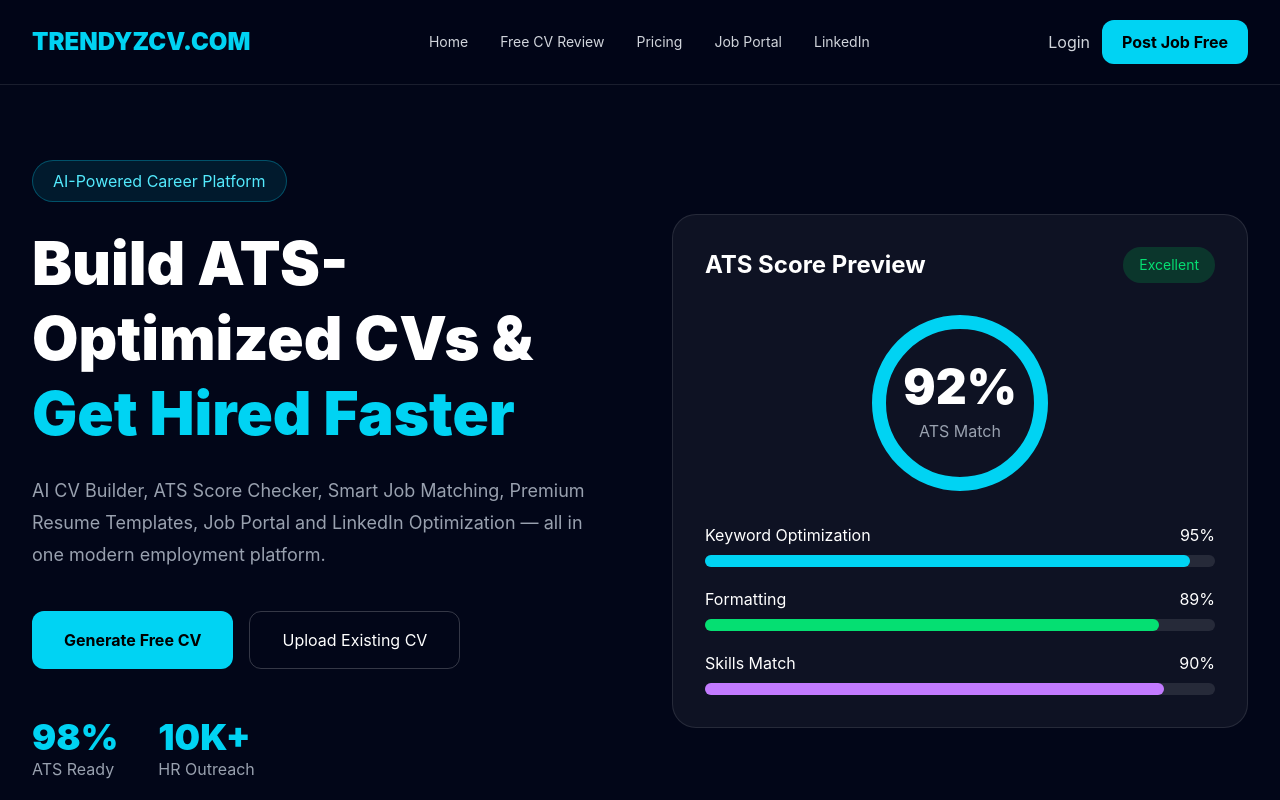
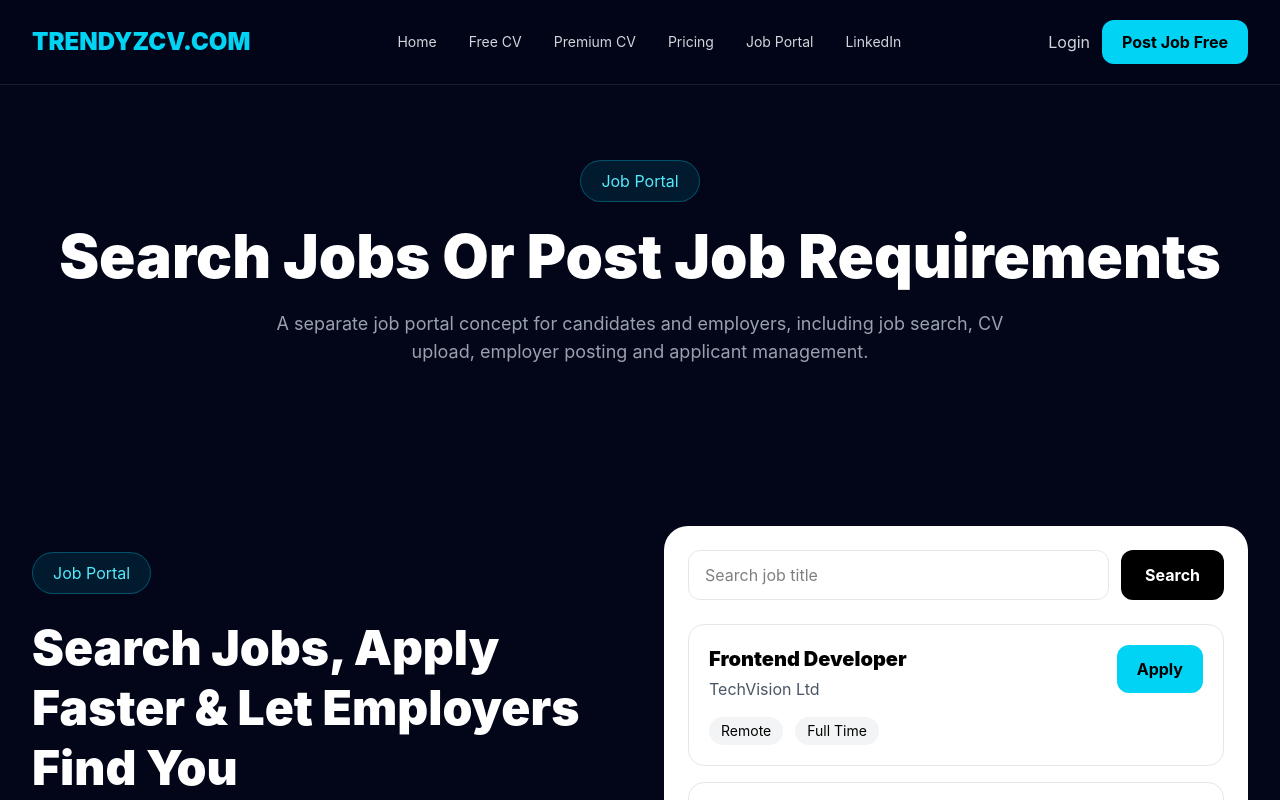
Before and after one commit to kristidyda-cell/trendyzcv-landing-page, a React (Vite) app: page /job-portal in a window 1280 px wide. Shown: the top 800 px of the page. Built offline with nearby package versions, Linux system fonts and the light colour scheme.

Commit message:
Convert landing page into multi-page concept

```diff
--- a/package.json
+++ b/package.json
@@ -13,7 +13,8 @@
     "framer-motion": "^12.38.0",
     "lucide-react": "^1.14.0",
     "react": "^19.2.5",
-    "react-dom": "^19.2.5"
+    "react-dom": "^19.2.5",
+    "react-router-dom": "^7.15.0"
   },
   "devDependencies": {
     "@eslint/js": "^10.0.1",
--- a/src/App.jsx
+++ b/src/App.jsx
@@ -1,50 +1,30 @@
+import { BrowserRouter, Routes, Route } from "react-router-dom";
+
 import Navbar from "./components/Navbar";
-import Hero from "./components/Hero";
-import FreeCVGenerator from "./components/FreeCVGenerator";
-import ATSChecker from "./components/ATSChecker";
-import Features from "./components/Features";
-import Services from "./components/Services";
-import Templates from "./components/Templates";
-import JobPortal from "./components/JobPortal";
-import Pricing from "./components/Pricing";
-import FinalCTA from "./components/FinalCTA";
 import Footer from "./components/Footer";
+
+import Home from "./pages/Home";
+import PremiumCV from "./pages/PremiumCV";
+import PricingPage from "./pages/PricingPage";
+import LinkedInPage from "./pages/LinkedInPage";
+import JobPortalPage from "./pages/JobPortalPage";
 
 export default function App() {
   return (
-    <div className="min-h-screen bg-slate-950 text-white overflow-x-hidden pt-20">
-      <Navbar />
+    <BrowserRouter>
+      <div className="min-h-screen bg-slate-950 text-white overflow-x-hidden pt-20">
+        <Navbar />
 
-      <main>
-        <div id="home" className="scroll-mt-24">
-          <Hero />
-        </div>
+        <Routes>
+          <Route path="/" element={<Home />} />
+          <Route path="/premium-cv" element={<PremiumCV />} />
+          <Route path="/pricing" element={<PricingPage />} />
+          <Route path="/linkedin-optimization" element={<LinkedInPage />} />
+          <Route path="/job-portal" element={<JobPortalPage />} />
+        </Routes>
 
-        <div id="free-cv" className="scroll-mt-24">
-          <FreeCVGenerator />
-        </div>
-
-        <ATSChecker />
-        <Features />
-
-        <div id="linkedin" className="scroll-mt-24">
-          <Services />
-        </div>
-
-        <Templates />
-
-        <div id="job-portal" className="scroll-mt-24">
-          <JobPortal />
-        </div>
-
-        <div id="pricing" className="scroll-mt-24">
-          <Pricing />
-        </div>
-
-        <FinalCTA />
-      </main>
-
-      <Footer />
-    </div>
+        <Footer />
+      </div>
+    </BrowserRouter>
   );
 }
--- a/src/components/FreeCVGenerator.jsx
+++ b/src/components/FreeCVGenerator.jsx
@@ -1,6 +1,6 @@
 export default function FreeCVGenerator() {
   return (
-    <section id="free-cv" className="max-w-7xl mx-auto px-5 md:px-8 py-16 md:py-20 overflow-hidden">
+    <section className="max-w-7xl mx-auto px-5 md:px-8 py-16 md:py-20 overflow-hidden">
       <div className="text-center mb-16">
         <div className="inline-block bg-cyan-400/10 border border-cyan-400/30 text-cyan-300 px-5 py-2 rounded-full mb-6">
           Free AI CV Generator
--- a/src/components/Navbar.jsx
+++ b/src/components/Navbar.jsx
@@ -1,28 +1,31 @@
+import { Link } from "react-router-dom";
+
 export default function Navbar() {
   const links = [
-    { label: "Home", href: "#home" },
-    { label: "Free CV Review", href: "#free-cv" },
-    { label: "Pricing", href: "#pricing" },
-    { label: "Job Portal", href: "#job-portal" },
-    { label: "LinkedIn", href: "#linkedin" },
+    { label: "Home", href: "/" },
+    { label: "Free CV", href: "/" },
+    { label: "Premium CV", href: "/premium-cv" },
+    { label: "Pricing", href: "/pricing" },
+    { label: "Job Portal", href: "/job-portal" },
+    { label: "LinkedIn", href: "/linkedin-optimization" },
   ];
 
   return (
     <nav className="fixed top-0 left-0 right-0 z-[9999] border-b border-white/10 bg-slate-950/95 backdrop-blur-xl">
       <div className="max-w-7xl mx-auto px-5 md:px-8 py-5 flex items-center justify-between">
-        <a href="#home" className="text-xl md:text-2xl font-black text-cyan-400">
+        <Link to="/" className="text-xl md:text-2xl font-black text-cyan-400">
           TRENDYZCV.COM
-        </a>
+        </Link>
 
         <div className="hidden lg:flex gap-8 text-sm text-gray-300">
           {links.map((link) => (
-            <a
+            <Link
               key={link.label}
-              href={link.href}
+              to={link.href}
               className="hover:text-cyan-400 transition-colors duration-300"
             >
               {link.label}
-            </a>
+            </Link>
           ))}
         </div>
 
@@ -31,20 +34,20 @@
             Login
           </button>
 
-          <a
-            href="#job-portal"
+          <Link
+            to="/job-portal"
             className="bg-cyan-400 text-black px-5 py-2.5 rounded-xl font-bold hover:bg-cyan-300 transition-all duration-300"
           >
             Post Job Free
-          </a>
+          </Link>
         </div>
 
-        <a
-          href="#free-cv"
+        <Link
+          to="/"
           className="lg:hidden bg-cyan-400 text-black px-4 py-2 rounded-xl text-sm font-bold"
         >
-          Start
-        </a>
+          Free CV
+        </Link>
       </div>
     </nav>
   );
--- /dev/null
+++ b/src/pages/Home.jsx
@@ -0,0 +1,15 @@
+import Hero from "../components/Hero";
+import FreeCVGenerator from "../components/FreeCVGenerator";
+import ATSChecker from "../components/ATSChecker";
+import FinalCTA from "../components/FinalCTA";
+
+export default function Home() {
+  return (
+    <main>
+      <Hero />
+      <FreeCVGenerator />
+      <ATSChecker />
+      <FinalCTA />
+    </main>
+  );
+}
--- /dev/null
+++ b/src/pages/JobPortalPage.jsx
@@ -0,0 +1,24 @@
+import JobPortal from "../components/JobPortal";
+
+export default function JobPortalPage() {
+  return (
+    <main>
+      <section className="max-w-7xl mx-auto px-5 md:px-8 py-16 md:py-20 text-center">
+        <div className="inline-block bg-cyan-400/10 border border-cyan-400/30 text-cyan-300 px-5 py-2 rounded-full mb-6">
+          Job Portal
+        </div>
+
+        <h1 className="text-4xl sm:text-5xl lg:text-6xl font-black">
+          Search Jobs Or Post Job Requirements
+        </h1>
+
+        <p className="text-gray-400 text-lg mt-6 max-w-3xl mx-auto">
+          A separate job portal concept for candidates and employers, including
+          job search, CV upload, employer posting and applicant management.
+        </p>
+      </section>
+
+      <JobPortal />
+    </main>
+  );
+}
--- /dev/null
+++ b/src/pages/LinkedInPage.jsx
@@ -0,0 +1,24 @@
+import Services from "../components/Services";
+
+export default function LinkedInPage() {
+  return (
+    <main>
+      <section className="max-w-7xl mx-auto px-5 md:px-8 py-16 md:py-20 text-center">
+        <div className="inline-block bg-cyan-400/10 border border-cyan-400/30 text-cyan-300 px-5 py-2 rounded-full mb-6">
+          LinkedIn Optimization
+        </div>
+
+        <h1 className="text-4xl sm:text-5xl lg:text-6xl font-black">
+          Improve Your LinkedIn Visibility
+        </h1>
+
+        <p className="text-gray-400 text-lg mt-6 max-w-3xl mx-auto">
+          A dedicated service page for improving LinkedIn profile branding,
+          recruiter visibility, keywords and professional positioning.
+        </p>
+      </section>
+
+      <Services />
+    </main>
+  );
+}
--- /dev/null
+++ b/src/pages/PremiumCV.jsx
@@ -0,0 +1,44 @@
+import Templates from "../components/Templates";
+
+export default function PremiumCV() {
+  return (
+    <main>
+      <section className="max-w-7xl mx-auto px-5 md:px-8 py-16 md:py-20">
+        <div className="text-center max-w-4xl mx-auto">
+          <div className="inline-block bg-cyan-400/10 border border-cyan-400/30 text-cyan-300 px-5 py-2 rounded-full mb-6">
+            Premium Visual CV Shop
+          </div>
+
+          <h1 className="text-4xl sm:text-5xl lg:text-6xl font-black leading-tight">
+            Choose A Professional Visual CV Template
+          </h1>
+
+          <p className="text-gray-400 text-lg mt-6 leading-8">
+            Select from modern premium CV templates and place an order for manual
+            professional CV preparation by the TRENDYZCV team.
+          </p>
+        </div>
+      </section>
+
+      <Templates />
+
+      <section className="max-w-7xl mx-auto px-5 md:px-8 pb-20">
+        <div className="bg-white text-black rounded-3xl p-8 md:p-10">
+          <h2 className="text-3xl font-black mb-4">
+            Checkout / Payment Link Preview
+          </h2>
+
+          <p className="text-gray-600 leading-7 mb-8">
+            This page is prepared as a shop-style layout. In the functional stage,
+            each premium CV template can connect to a payment gateway or checkout
+            link.
+          </p>
+
+          <button className="bg-cyan-400 text-black px-8 py-4 rounded-xl font-black">
+            Proceed To Payment
+          </button>
+        </div>
+      </section>
+    </main>
+  );
+}
--- /dev/null
+++ b/src/pages/PricingPage.jsx
@@ -0,0 +1,24 @@
+import Pricing from "../components/Pricing";
+
+export default function PricingPage() {
+  return (
+    <main>
+      <section className="max-w-7xl mx-auto px-5 md:px-8 py-16 md:py-20 text-center">
+        <div className="inline-block bg-cyan-400/10 border border-cyan-400/30 text-cyan-300 px-5 py-2 rounded-full mb-6">
+          Pricing
+        </div>
+
+        <h1 className="text-4xl sm:text-5xl lg:text-6xl font-black">
+          Choose The Right Plan
+        </h1>
+
+        <p className="text-gray-400 text-lg mt-6 max-w-3xl mx-auto">
+          Free trial, monthly access and extended subscription options for
+          candidates and employers.
+        </p>
+      </section>
+
+      <Pricing />
+    </main>
+  );
+}
```
Also changed, not shown: 1 other file (tests, documents, lock files or other folders).
